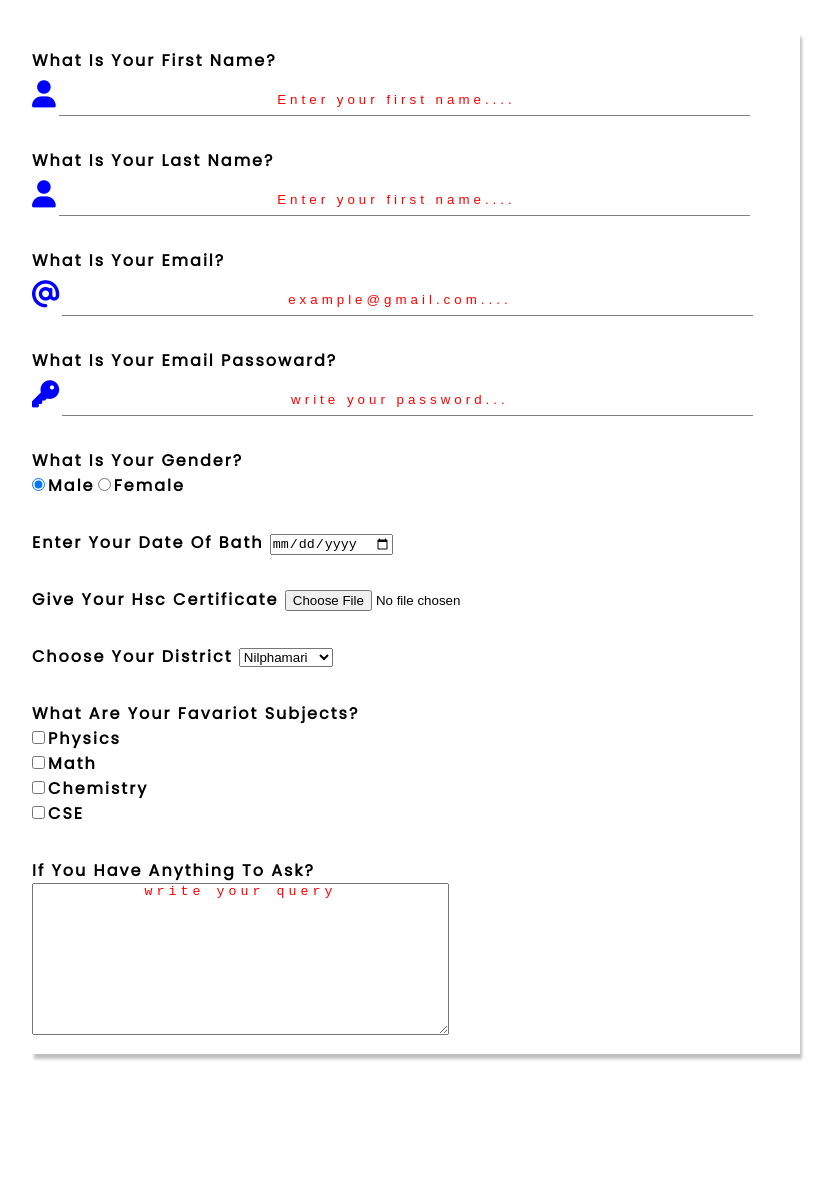
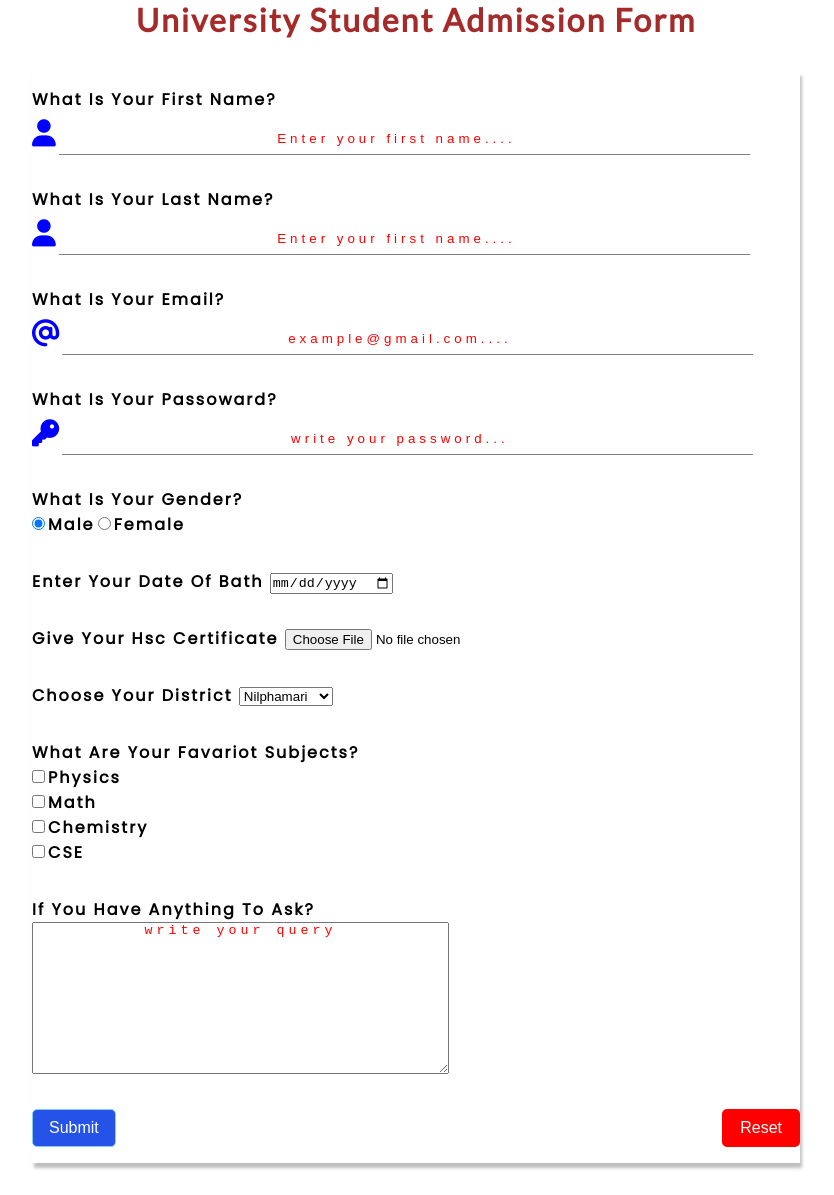
Before and after one commit to RatonRoy/html-templete, a plain HTML site: page html-form/index.html in a window 1280 px wide. Shown: the whole page, without its empty margins (224-1058 px from the left). Before the commit the page ends 1086 px from the top, so only its background shows below. Drawn offline with Linux system fonts and the light colour scheme.

Commit message:
button creat

```diff
--- a/html-form/css/style.css
+++ b/html-form/css/style.css
@@ -13,6 +13,12 @@ body{
   /* width: 70%; */
   /* margin: 2rem auto; */
   font-family: "Lato", sans-serif;
+}
+h1{
+  text-transform: capitalize;
+  letter-spacing: 2px;
+  color: brown;
+  text-align: center;
 }
 form{
   width: 60%;
@@ -57,3 +63,23 @@ label{
 select option{
   padding: 0.5rem;
 }
+.form-button{
+  display: flex;
+  justify-content: space-between;
+}
+button{
+  padding: 0.5rem 1rem;
+  font-size: 1rem;
+  cursor: pointer;
+  border-radius: 5px;
+}
+button[type = "submit"]{
+  background-color: rgb(38, 83, 231);
+  color: white;
+  border: 1px solid skyblue;
+}
+button[type = reset]{
+  background-color: red;
+  color: white;
+  border: 2px solid red;
+}
--- a/html-form/index.html
+++ b/html-form/index.html
@@ -8,6 +8,7 @@
   <link rel="stylesheet" href="css/style.css">
 </head>
 <body>
+   <h1>University student admission form </h1>
    <form action="">
      <!-- single form content  -->
      <div class="single-form">
@@ -35,7 +36,7 @@
      <!-- end of single form content  -->
      <!-- single form content  -->
      <div class="single-form">
-       <label for="password">What is your email passoward? </label>
+       <label for="password">What is your passoward? </label>
        <p>
          <i class="fas fa-key"></i> <input type="password" name="name" id="password" placeholder="write your password..." required>
        </p>
@@ -102,6 +103,14 @@
        </p>
      </div>
      <!-- end of single form content  -->
+     <!-- single form content  -->
+     <div class="single-form">
+       <p class="form-button">
+         <button type="submit">Submit</button>
+         <button type="reset">Reset</button>
+       </p>
+     </div>
+     <!-- end of single form content  -->
    </form>
    <!-- fontawesome -->
    <script src="https://kit.fontawesome.com/05bb888488.js" crossorigin="anonymous"></script>
```
